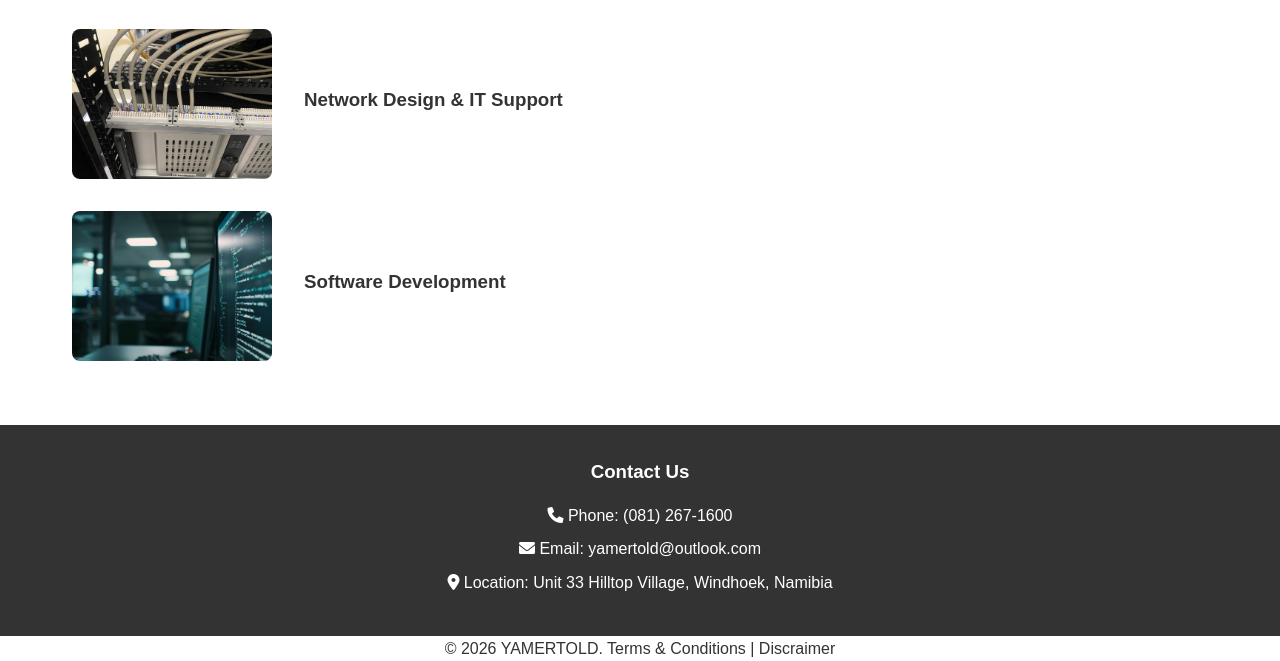
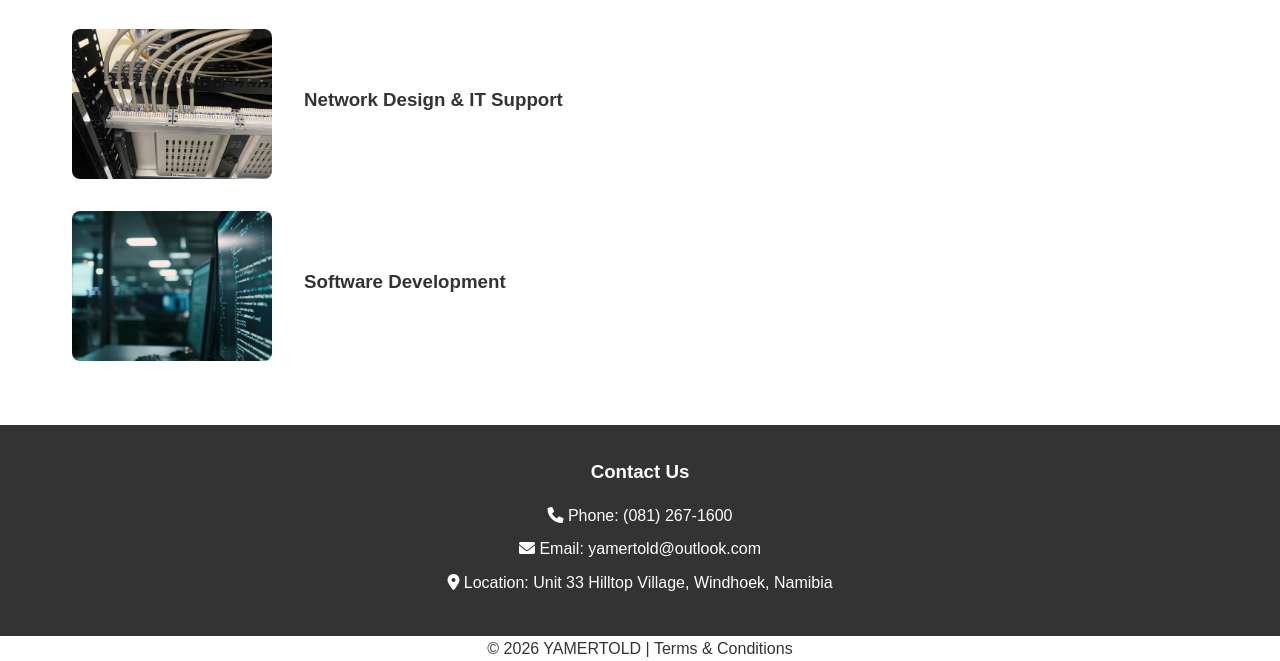
Before and after one commit to yamertold/yamertold, a plain HTML site: page index.html in a window 1280 px wide. Shown: the part 693-1354 px from the top of the page. Drawn offline with Linux system fonts and the light colour scheme.

Commit message:
index.html

```diff
--- a/index.html
+++ b/index.html
@@ -60,7 +60,7 @@
             <p><i class="fas fa-map-marker-alt"></i> Location: Unit 33 Hilltop Village, Windhoek, Namibia</p>
         </div>
     </footer>
-    <center><p>&copy; 2026 YAMERTOLD. Terms & Conditions | Discraimer</p></center>
+    <center><p>&copy; 2026 YAMERTOLD | Terms & Conditions</p></center>
 
     <script src="script.js"></script>
 </body>
```
